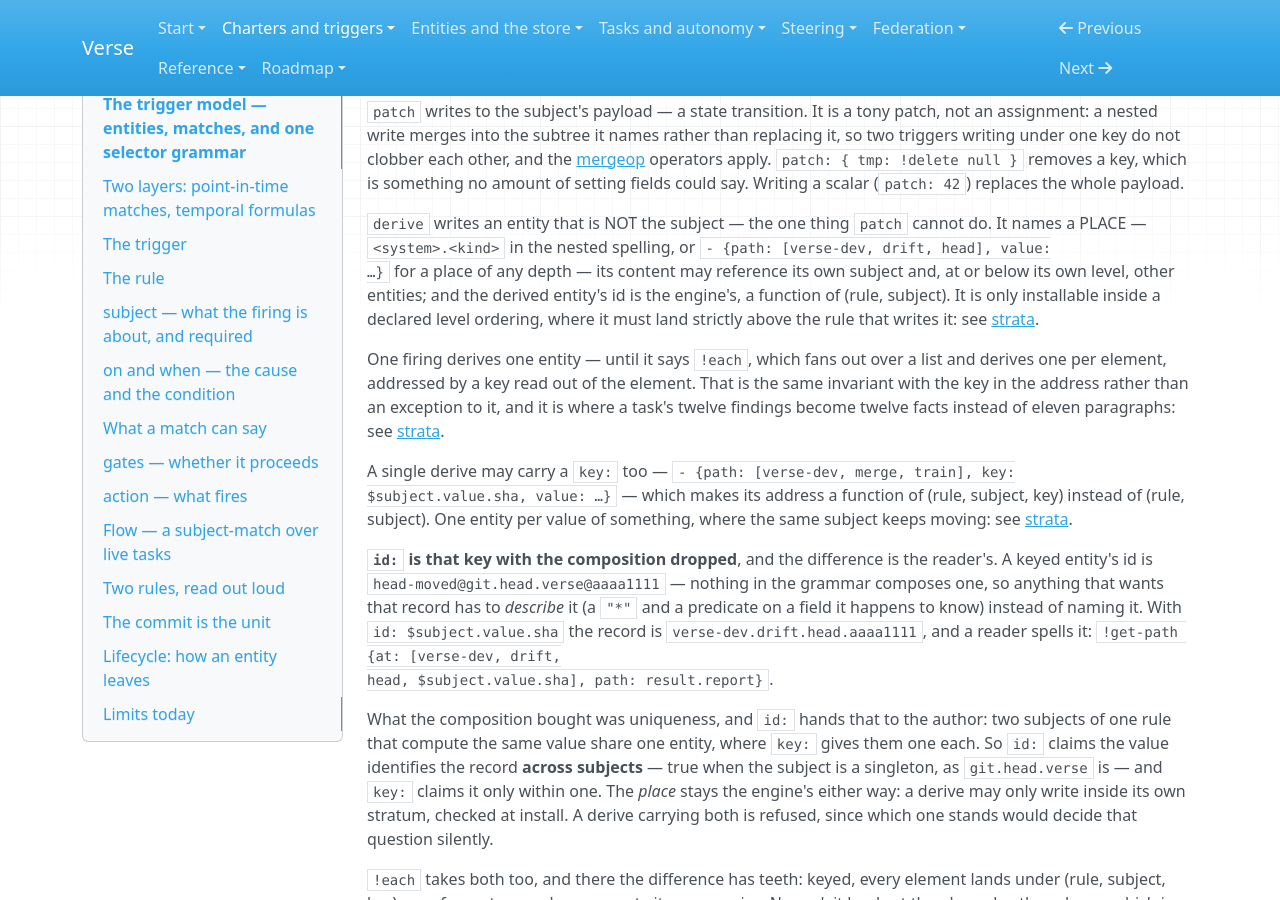
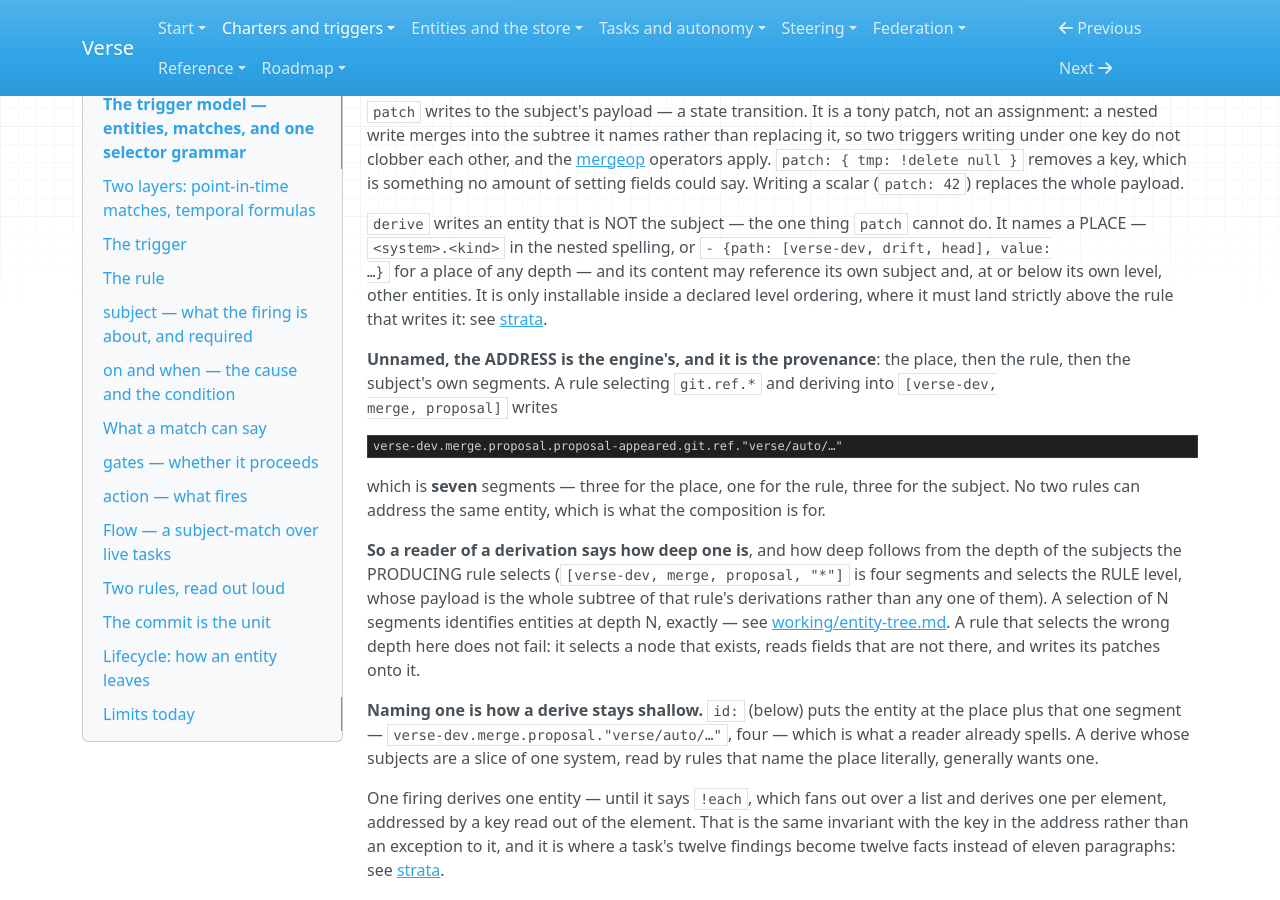
Before and after one commit to signadot/viff, an MkDocs documentation site: the page built from docs/trigger-model.md, in a window 1280 px wide and 900 px high, scrolled down 16491 px. Built offline with MkDocs 1.6.1, drawn with Linux system fonts in a browser that asks for light colours.

Commit message:
comment-drift: the proposal names its branch, so its readers can still reach it
Staging showed `proposal-outrun` failing on a subject of
`verse-dev.merge.proposal.proposal-appeared`, which is not a proposal — it is the
RULE level of a provenance address, and its payload is the whole subtree of that
rule's derivations. Every rule below `proposal-appeared` reads a proposal as
`[verse-dev, merge, proposal, "*"]`, four segments, and the derive now lands
seven down:

    verse-dev.merge.proposal.proposal-appeared.git.ref."verse/auto/…"

So the readers went on selecting — a node that exists, with no `branch` on it —
and WROTE to it: `base`, `state: stale` and an `err` all landed on the rule node
while the real proposals sat underneath. `proposal-outrun` asked the coderunner
to retire a `$branch` that node does not have, and the coderunner refused,
correctly and for a reason about itself.

That is the residual named in working/entity-tree.md §8, arriving. `id:` retires
it here: a branch name is unique per proposal and is what every reader already
keys on, so the entity is `verse-dev.merge.proposal."verse/auto/…"` again and no
reader changes. `train-cut` two rules down has always done this with a sha —
`proposal-appeared` was the one derive in either real charter with no `id:`.

Driven rather than reasoned about. On a verse on this build: the branch lands at
four segments, `proposal-based` pins `base` ON THE PROPOSAL, main moving fires
`proposal-outrun` with `flow: verse-dev.merge.proposal.verse/auto/aaa111/task-2`,
and its `onFailed` writes `state`/`err` there — where before the same drive put
all three on the rule node.

trigger-model.md said "the derived entity's id is the engine's, a function of
(rule, subject)", which described the old flattening and left the new shape's
DEPTH unsaid — the one thing a reader of a derivation has to know. It now spells
the address out, says a selection of N segments identifies entities at depth N,
and says plainly that getting it wrong does not fail: it selects a node that
exists and writes onto it.

```diff
--- a/docs/trigger-model.md
+++ b/docs/trigger-model.md
@@ -884,11 +884,31 @@ fields could say. Writing a scalar (`patch: 42`) replaces the whole payload.
 
 `derive` writes an entity that is NOT the subject — the one thing `patch` cannot do. It names a
 PLACE — `<system>.<kind>` in the nested spelling, or `- {path: [verse-dev, drift, head], value:
-…}` for a place of any depth — its content may reference its own subject and, at or below its
-own level, other entities; and the derived entity's id is the engine's, a function of (rule,
-subject). It is only installable inside a declared
-level ordering, where it must land strictly above the rule that writes it: see
-[strata](strata.md).
+…}` for a place of any depth — and its content may reference its own subject and, at or below
+its own level, other entities. It is only installable inside a declared level ordering, where it
+must land strictly above the rule that writes it: see [strata](strata.md).
+
+**Unnamed, the ADDRESS is the engine's, and it is the provenance**: the place, then the rule,
+then the subject's own segments. A rule selecting `git.ref.*` and deriving into `[verse-dev,
+merge, proposal]` writes
+
+    verse-dev.merge.proposal.proposal-appeared.git.ref."verse/auto/…"
+
+which is **seven** segments — three for the place, one for the rule, three for the subject. No
+two rules can address the same entity, which is what the composition is for.
+
+**So a reader of a derivation says how deep one is**, and how deep follows from the depth of the
+subjects the PRODUCING rule selects (`[verse-dev, merge, proposal, "*"]` is four segments and
+selects the RULE level, whose payload is the whole subtree of that rule's derivations rather
+than any one of them). A selection of N segments identifies entities at depth N, exactly — see
+[working/entity-tree.md](working/entity-tree.md). A rule that selects the wrong depth here does
+not fail: it selects a node that exists, reads fields that are not there, and writes its patches
+onto it.
+
+**Naming one is how a derive stays shallow.** `id:` (below) puts the entity at the place plus
+that one segment — `verse-dev.merge.proposal."verse/auto/…"`, four — which is what a reader
+already spells. A derive whose subjects are a slice of one system, read by rules that name the
+place literally, generally wants one.
 
 One firing derives one entity — until it says `!each`, which fans out over a list and derives
 one per element, addressed by a key read out of the element. That is the same invariant with
```
Also changed, not shown: 1 other file.
